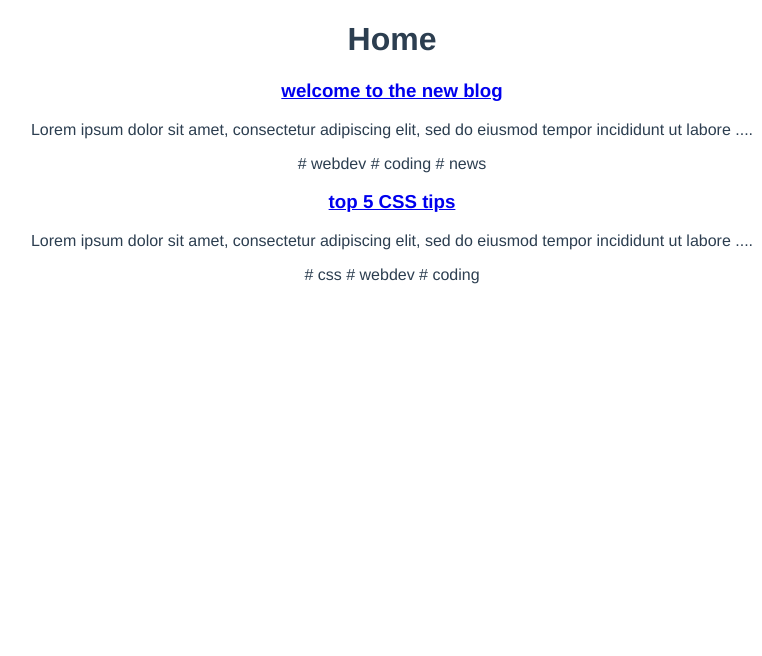
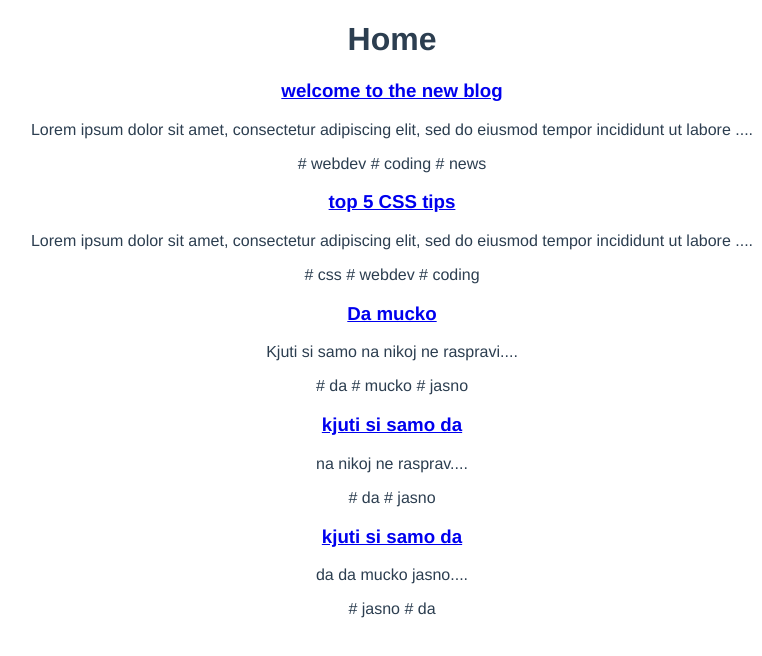
Before and after one commit to geostojanov/dojo-blog, a Vue app: page / in a window 1280 px wide. Shown: the top 656 px of the page, without its empty margins (248-1010 px from the left). Built offline with nearby package versions, Linux system fonts and the light colour scheme; data requests are answered from the project's data file.

Commit message:
Lesson 84 - making a post request - Done

```diff
--- a/data/db.json
+++ b/data/db.json
@@ -19,6 +19,34 @@
         "webdev",
         "coding"
       ]
+    },
+    {
+      "title": "Da mucko",
+      "body": "Kjuti si samo na nikoj ne raspravi",
+      "tags": [
+        "da",
+        "mucko",
+        "jasno"
+      ],
+      "id": 3
+    },
+    {
+      "title": "kjuti si samo da",
+      "body": "na nikoj ne rasprav",
+      "tags": [
+        "da",
+        "jasno"
+      ],
+      "id": 4
+    },
+    {
+      "title": "kjuti si samo da",
+      "body": "da da mucko jasno",
+      "tags": [
+        "jasno",
+        "da"
+      ],
+      "id": 5
     }
   ]
 }
--- /dev/null
+++ b/src/composables/createPost.js
@@ -0,0 +1,21 @@
+import { ref } from "vue"
+
+const createPost = (post) => {
+
+  const submit = async () => {
+    try {
+      await fetch('http://localhost:3000/posts', {
+        method: 'POST',
+        headers: { 'Content-Type': 'application/json' },
+        body: JSON.stringify(post)
+      })
+    }
+    catch (err) {
+      console.log(err.value)
+    }
+  }
+
+  return { submit }
+}
+
+export default createPost
--- a/src/views/Create.vue
+++ b/src/views/Create.vue
@@ -1,6 +1,6 @@
 <template>
   <div class="create">
-    <form>
+    <form @submit.prevent="handleSubmit">
       <label>Title:</label>
       <input v-model="title" type="text" required>
       <label>Content:</label>
@@ -21,6 +21,7 @@
 
 <script>
 import { ref } from '@vue/reactivity'
+import createPost from '../composables/createPost'
 export default {
   setup() {
     const title = ref('')
@@ -36,7 +37,18 @@ export default {
       tag.value = ''
     }
 
-    return { title, body, tag, tags, handleKeydown }
+    const handleSubmit = async () => {
+      let post = {
+        title: title.value,
+        body: body.value,
+        tags: tags.value
+      }
+
+      const { submit } = createPost(post)
+      submit().then(this.$router.push('/'))
+    }
+
+    return { title, body, tag, tags, handleKeydown, handleSubmit }
   }
 }
 </script>
```
